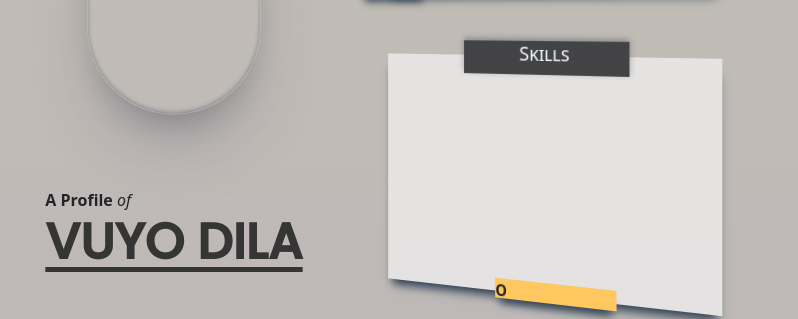
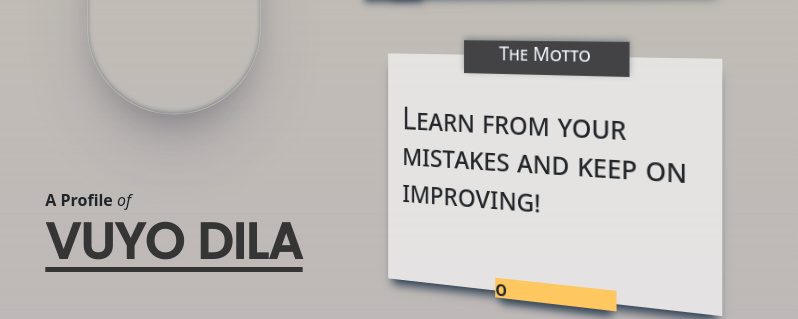
Before and after one commit to D3konR3kon/Profile, a plain HTML site: page index.html in a window 1280 px wide. Shown: the part 328-647 px from the top of the page, 482-1280 px from the left. Drawn offline with Linux system fonts and the light colour scheme.

Commit message:
adding the motto

```diff
--- a/index.html
+++ b/index.html
@@ -80,8 +80,14 @@
                 <div class="sqr-0 sqr5">
 
                     <div class="h-sec mx-auto text-center">
-                        <h5>Skills</h5>
+                        <h5>The Motto</h5>
+
                     </div>
+                    <div class="body mt-5 mx-3 ">
+
+                        <h2>Learn from your mistakes and keep on improving!</h2>
+                    </div>
+
                     <div class="ci5">O</div>
                 </div>
 
```
Also changed, not shown: 1 other file.
